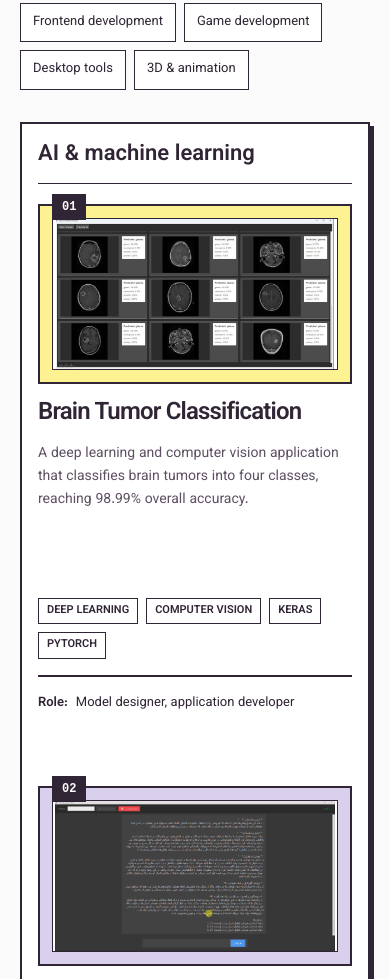
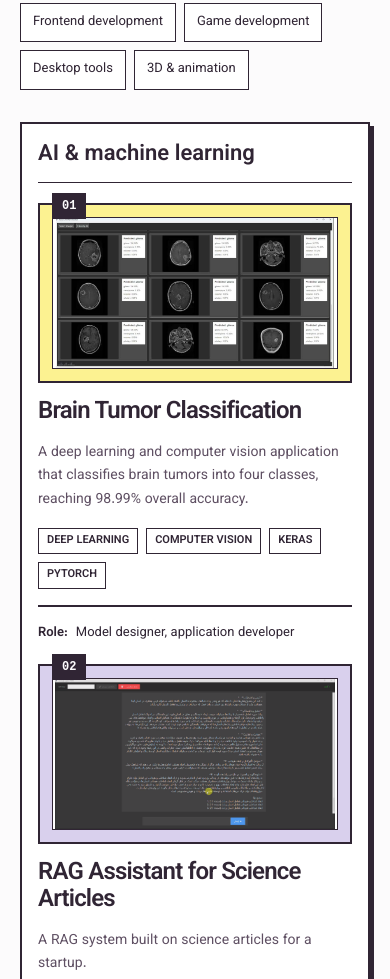
Before and after one commit to samaneh-mirzaei/samaneh-mirzaei.github.io, a plain HTML site: page index.html in a window 390 px wide. Shown: the part 4172-5151 px from the top of the page. Drawn offline with Linux system fonts and the light colour scheme.

Commit message:
fix neo/pim theme, fix project section responsivenss

```diff
--- a/css/base/themes.css
+++ b/css/base/themes.css
@@ -20,7 +20,7 @@
    Values with a trailing "d" comment are tints/shades derived from the
    palette for WCAG contrast.
    ========================================================= */
-:root, [data-theme="pim"] {
+:root:not([data-theme]), [data-theme="pim"] {
   --bg: #fcfbfc;
   --surface: #ffffff;
   --text: #302534;
--- a/css/components/project-categories.css
+++ b/css/components/project-categories.css
@@ -21,3 +21,20 @@
 .project-category-grid .project-card>.tags { margin-block-start:auto; min-height:var(--project-tags-height,0px); align-content:start; }
 .project-category-grid .project-card>.meta { min-height:var(--project-meta-height,0px); align-content:start; }
 .project-category-grid .project-card:not(:has(>.tags))>.meta { margin-block-start:auto; }
+
+/* Equal desktop blocks should not create empty rows in stacked layouts. */
+@media(max-width:1100px) {
+  .project-category-grid { grid-auto-rows:auto; }
+  .project-category-grid>.project-category { height:auto; }
+}
+@media(max-width:760px) {
+  .project-category-grid .project-category .proj-grid,
+  .project-category-grid .art-grid { grid-auto-rows:auto; align-items:start; }
+  .project-category-grid .project-card,
+  .project-category-grid .art-card { height:auto; min-height:0; }
+  .project-category-grid .project-category>h3 { min-height:0; }
+  .project-category-grid .project-card>.tags,
+  .project-category-grid .art-card>.tags,
+  .project-category-grid .project-card>.meta,
+  .project-category-grid .art-card>.meta { min-height:0; margin-block-start:0; }
+}
--- a/js/data/themes.js
+++ b/js/data/themes.js
@@ -1,13 +1,13 @@
 // Theme ids match the [data-theme="..."] blocks in css/base/themes.css.
 // Set `enabled: false` to hide a theme from the menu without deleting it.
 export const THEMES = [
-  { id: "neo", name: "Neo", nameFa: "نئو", colors: ["#F5F0E6", "#C6FF00", "#FF5A36", "#151515"] },
 	{
 		id: "pim",
 		name: "PIM",
 		nameFa: "PIM",
 		colors: ["#fcfbfc", "#fcf291", "#febcfe", "#5e4af0", "#302534"],
 	},
+  { id: "neo", name: "Neo", nameFa: "نئو", colors: ["#F5F0E6", "#C6FF00", "#FF5A36", "#151515"] },
 	{
 		id: "halloween",
 		name: "Halloween",
```
Also changed, not shown: 2 other files.
